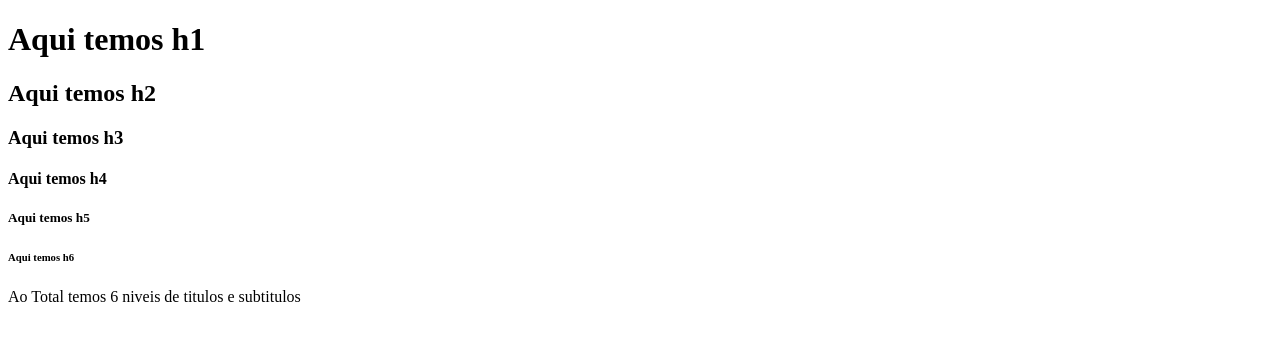
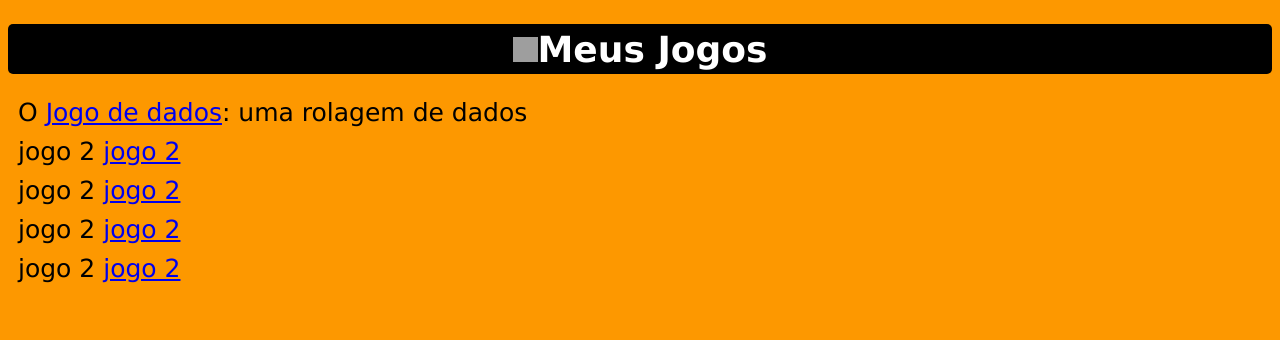
Before and after one commit to guilhermeCavazzini-tech/atividadesdolivro, a plain HTML site: page Atividade_1/index.html in a window 1280 px wide. Drawn offline with Linux system fonts and the light colour scheme; grey boxes are pictures that could not be loaded.

Commit message:
pagina index em processo inicial de estilo

```diff
--- a/Atividade_1/index.html
+++ b/Atividade_1/index.html
@@ -1,13 +1,40 @@
 <!DOCTYPE html>
 <head>
-    <title>Atividade 1</title>
+    <title>Jogos</title>
 </head>
 <body>
-    <h1>Aqui temos h1</h1>
-    <h2>Aqui temos h2</h2>
-    <h3>Aqui temos h3</h3>
-    <h4>Aqui temos h4</h4>
-    <h5>Aqui temos h5</h5>
-    <h6>Aqui temos h6</h6>
-    <p>Ao Total temos 6 niveis de titulos e subtitulos</p>
+<style>
+
+    h1{
+    height: 50px;
+    font-family: Verdana, Geneva, Tahoma, sans-serif;
+    align-content: center;
+    text-align: center;
+    background-color: black;
+    color: white;
+    border-radius: 5px;
+    }
+
+    body{
+    background-color: rgb(253, 152, 0);
+    font-family: Verdana, Geneva, Tahoma, sans-serif;
+    font-size: large;
+    }
+
+    img{
+    width: 25px;
+    height: 25px;
+    align-content: center;
+    text-align: center;}
+
+    p{font-size: 25px;
+        margin: 10px;}
+
+</style>
+    <h1><img src="dados.png"/></a>Meus Jogos</h1>
+    <p>O <a href="dados.html">Jogo de dados</a>: uma rolagem de dados</p>
+    <p>jogo 2 <a href="dados.html">jogo 2</a></p>
+    <p>jogo 2 <a href="dados.html">jogo 2</a></p>
+    <p>jogo 2 <a href="dados.html">jogo 2</a></p>
+    <p>jogo 2 <a href="dados.html">jogo 2</a></p>
 </body>
```
Also changed, not shown: Atividade_1/dados.html (added), 1 other file.
